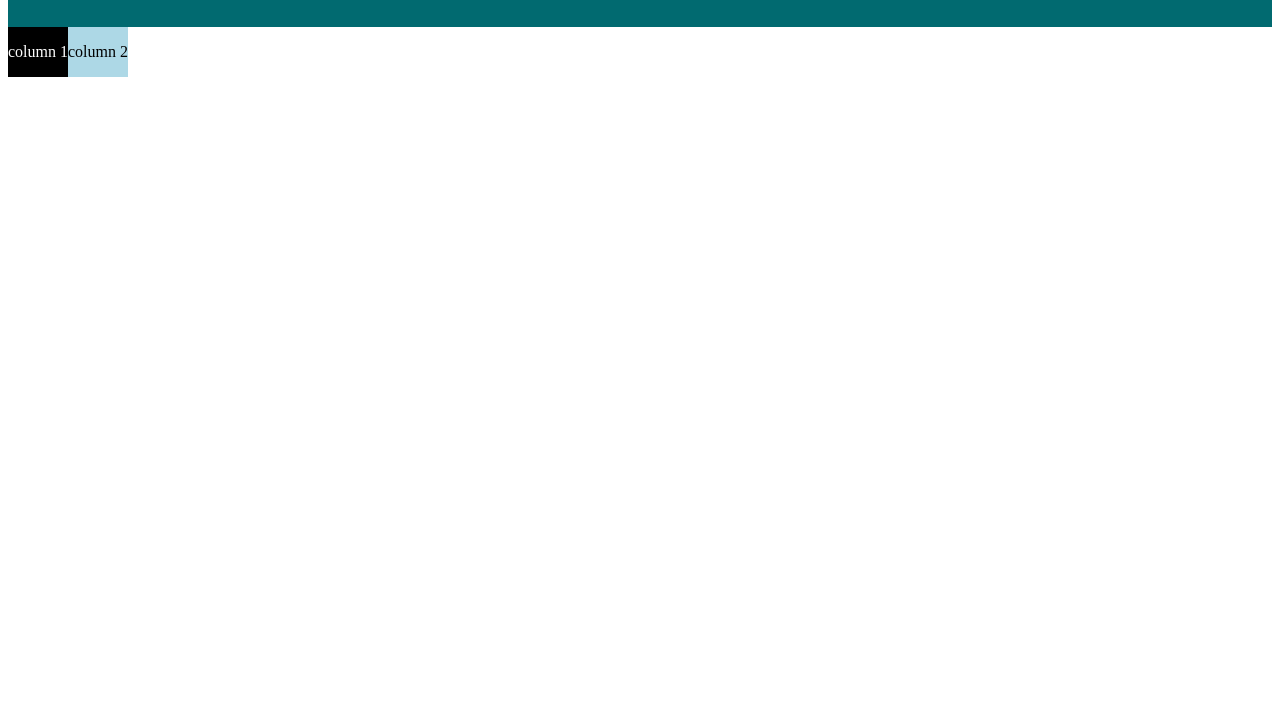
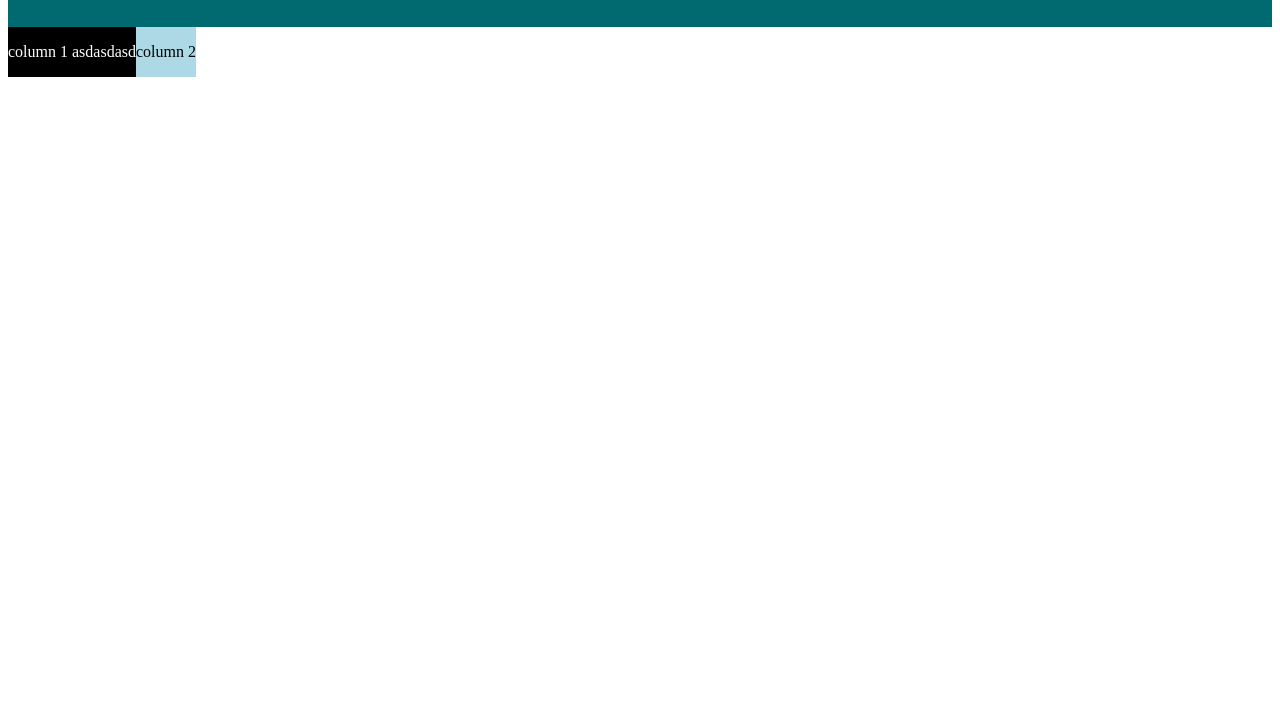
Before and after one commit to REXY4/belajar-materi-1-html, a plain HTML site: page index.html in a window 1280 px wide. Shown: the part 73-800 px from the top of the page. Drawn offline with Linux system fonts and the light colour scheme.

Commit message:
commit lagi

```diff
--- a/index.html
+++ b/index.html
@@ -56,6 +56,7 @@
         <div class="col-1">
             <p>
                 column 1
+                asdasdasd
             </p>
         </div>
         <div class="col-2">
```
